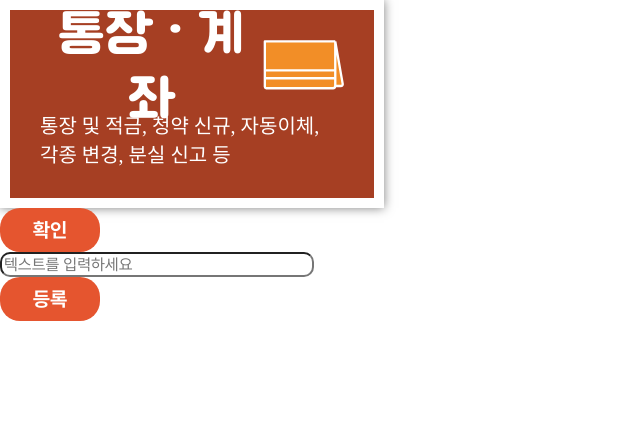
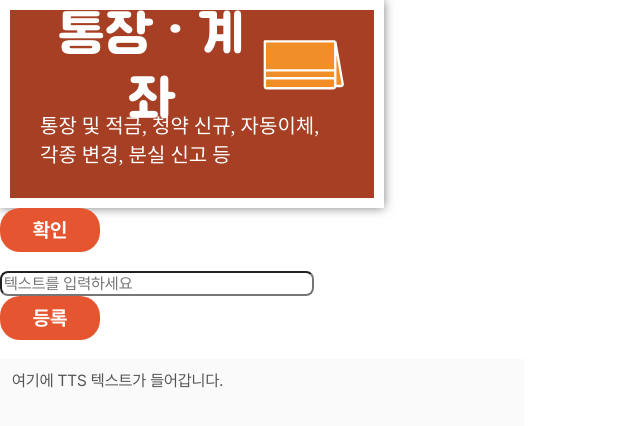
Before and after one commit to JaewoongHur/OASYS, a React (Vite) app in the folder frontend/oasys/: page / in a window 1280 px wide. Shown: the top 426 px of the page, without its empty margins (0-640 px from the left). Built offline with nearby package versions, Linux system fonts and the light colour scheme; a web font is replaced by a local one.

Commit message:
Feat: Add textarea resize feature

```diff
--- a/frontend/oasys/src/App.tsx
+++ b/frontend/oasys/src/App.tsx
@@ -2,11 +2,32 @@ import BoxButton from "@components/common/button/BoxButton";
 import TextButton from "@components/common/button/TextButton";
 import Bankbook from "@assets/icons/bankbook-icon.svg";
 import TextInput from "@components/common/input/TextInput";
-import { useState, ChangeEvent, FormEvent } from "react";
+import TextArea from "@components/common/input/TextArea";
+import { useState, useEffect, ChangeEvent, FormEvent } from "react";
 
 function App() {
     const [name, setName] = useState("");
     const [error, setError] = useState(false);
+    // const [text, setText] = useState("");
+
+    const text = "여기에 TTS 텍스트가 들어갑니다.";
+
+    const resize = () => {
+        const textarea = document.getElementById("target-textarea") as HTMLTextAreaElement | null;
+        if (textarea) {
+            textarea.style.height = "0px";
+            const { scrollHeight } = textarea;
+            const style = window.getComputedStyle(textarea);
+            const borderTop = parseInt(style.borderTop || "0", 10);
+            const borderBottom = parseInt(style.borderBottom || "0", 10);
+            textarea.style.height = `${scrollHeight + borderTop + borderBottom}px`;
+        }
+    };
+
+    useEffect(() => {
+        resize();
+    }, [text]);
+
     const handleNameChange = (e: ChangeEvent<HTMLInputElement>) => {
         setName(e.target.value);
         console.log(name);
@@ -33,12 +54,14 @@ function App() {
                 <TextButton width="100px" text="확인" onClick={() => {}} />
             </div>
 
+            <br />
+
             <div>
                 <form onSubmit={handleSubmit}>
                     <TextInput
                         width="50%"
                         height="100%"
-                        borderRadius="10px"
+                        borderRadius="8px"
                         type="text"
                         placeholder="텍스트를 입력하세요"
                         name="name"
@@ -51,6 +74,19 @@ function App() {
                     <TextButton type="submit" width="100px" text="등록" onClick={() => {}} />
                 </form>
             </div>
+
+            <br />
+            <div>
+                <TextArea
+                    id="target-textarea"
+                    width="500px"
+                    height="100%"
+                    type="text"
+                    error={error}
+                    value={text}
+                    disabled
+                />
+            </div>
         </>
     );
 }
--- a/frontend/oasys/src/components/common/input/TextArea.tsx
+++ b/frontend/oasys/src/components/common/input/TextArea.tsx
@@ -2,35 +2,39 @@ import styled from "@emotion/styled";
 import { InputProps } from "@customTypes/commonProps";
 
 interface TextAreaProps extends InputProps {
-    text: string;
+    id: string;
 }
 
 type TextAreaContainerProps = {
     width: string;
     height: string;
-    borderRadius: string;
 };
 
-const TextAreaContainer = styled.textarea<TextAreaContainerProps>`
-    width: ${(props) => props.width || "auto"};
-    height: ${(props) => props.height || "100%"};
-    border-radius: ${(props) => props.borderRadius || "auto"};
+type TextAreaTagProps = { width: string; height: string };
+
+const TextAreaContainer = styled.div<TextAreaContainerProps>`
+    width: ${(props) => props.width || "100px"};
+    height: ${(props) => props.height || "300px"};
+    max-height: "1000px";
+`;
+
+const TextAreaTag = styled.textarea<TextAreaTagProps>`
+    width: ${(props) => props.width || "100px"};
+    height: ${(props) => props.height || "300px"};
+    resize: none;
+    border: 10px solid transparent;
+    // background-color: transparent;
 `;
 
 const Error = styled.div``;
 
 export default function TextArea(props: TextAreaProps) {
-    const { error, disabled, text, width, height, borderRadius } = props;
+    const { id, error, disabled, value, width, height } = props;
     return (
-        <TextAreaContainer
-            width={width}
-            height={height}
-            borderRadius={borderRadius}
-            disabled={disabled}
-        >
-            여기에 TTS 텍스트가 들어갑니다.
-            {text}
-            {error && <Error>빈 칸을 채우십시오.</Error>}
+        <TextAreaContainer width={width} height={height}>
+            <TextAreaTag id={id} width={width} height={height} disabled={disabled} value={value}>
+                {error && <Error>빈 칸을 채우십시오.</Error>}
+            </TextAreaTag>
         </TextAreaContainer>
     );
 }
--- a/frontend/oasys/src/components/common/input/TextInput.tsx
+++ b/frontend/oasys/src/components/common/input/TextInput.tsx
@@ -6,7 +6,7 @@ interface TextInputProps extends InputProps {
     label: string;
     name: string;
     placeholder: string;
-    value: string;
+    borderRadius: string;
     onChange: (e: ChangeEvent<HTMLInputElement>) => void;
 }
 
--- a/frontend/oasys/src/customTypes/commonProps.ts
+++ b/frontend/oasys/src/customTypes/commonProps.ts
@@ -10,7 +10,7 @@ export interface InputProps {
     type: "text" | "number" | "email" | "password";
     width: string;
     height: string;
-    borderRadius: string;
+    value: string;
     error: boolean;
     disabled: boolean;
 }
```
